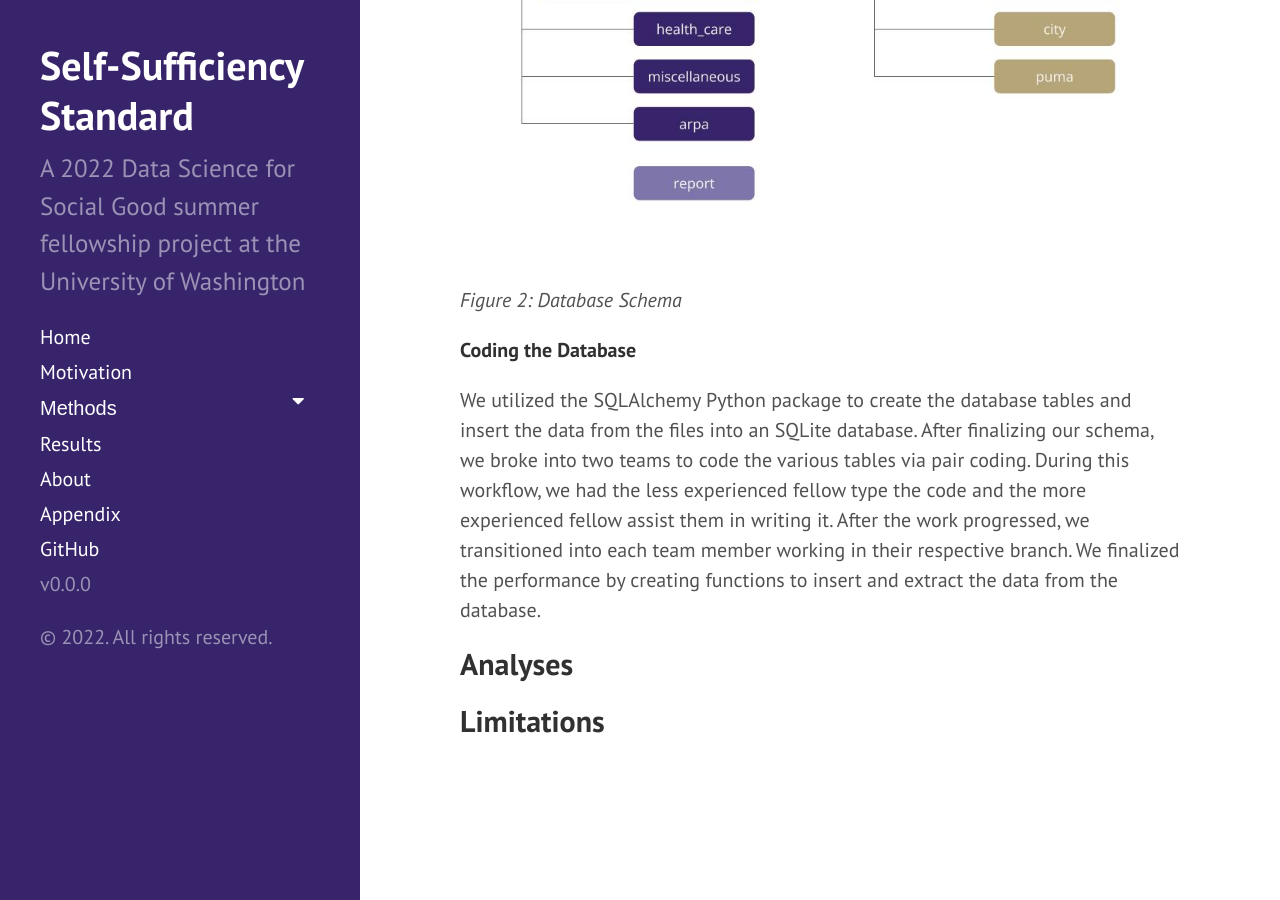
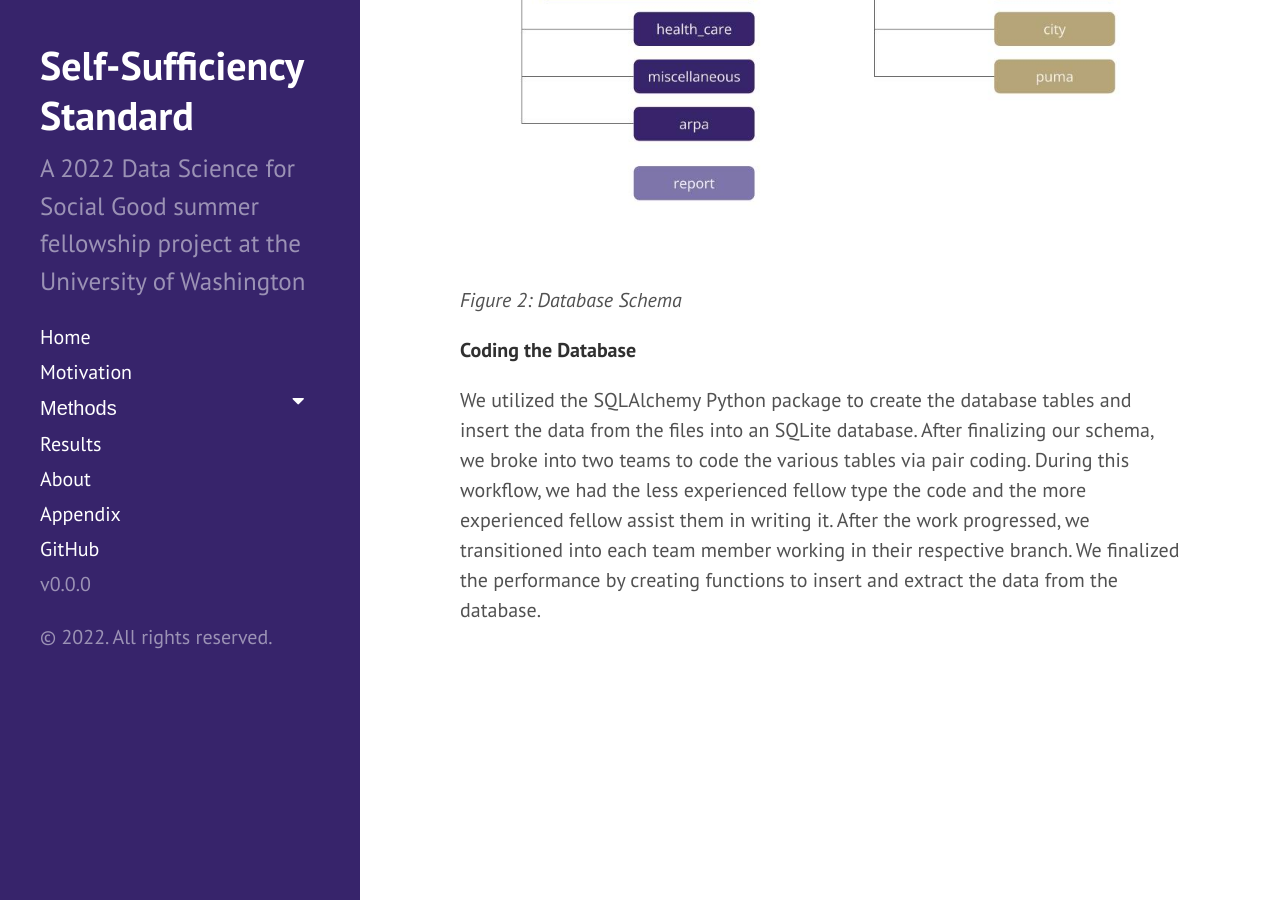
Before and after one commit to uwescience/DSSG2022-Self-Sufficiency, a Jekyll site: the page built from summary.md, in a window 1280 px wide and 900 px high, scrolled down 1764 px. Built offline with Jekyll 4.4.1, drawn with Linux system fonts in a browser that asks for light colours.

Commit message:
Update summary.md

```diff
--- a/summary.md
+++ b/summary.md
@@ -33,7 +33,3 @@ After becoming familiar with the dataset for each state, we identified the share
 **Coding the Database**
 
 We utilized the SQLAlchemy Python package to create the database tables and insert the data from the files into an SQLite database. After finalizing our schema, we broke into two teams to code the various tables via pair coding. During this workflow, we had the less experienced fellow type the code and the more experienced fellow assist them in writing it. After the work progressed, we transitioned into each team member working in their respective branch. We finalized the performance by creating functions to insert and extract the data from the database.
-
-## Analyses
-
-## Limitations
```
